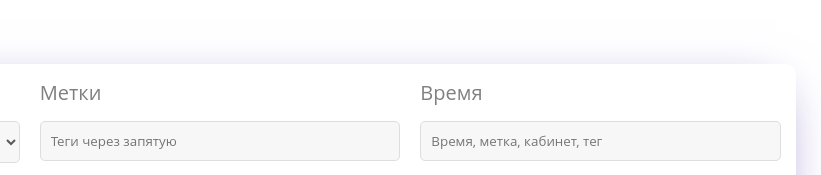
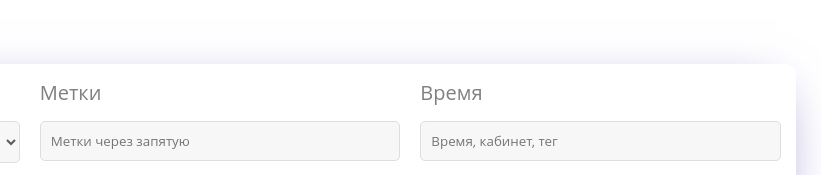
Before and after one commit to Git-I985/alishey-coursework, an Electron app: page index.html in a window 1280 px wide. Shown: the top 175 px of the page, 420-1241 px from the left. Drawn offline with Linux system fonts and the light colour scheme.

Commit message:
изменила подсказки

```diff
--- a/index.html
+++ b/index.html
@@ -33,13 +33,13 @@
               >Метки<input
                 type="text"
                 name="tags"
-                placeholder="Теги через запятую"
+                placeholder="Метки через запятую"
             /></label>
             <label
               >Время<input
                 type="text"
                 name="badge"
-                placeholder="Время, метка, кабинет, тег"
+                placeholder="Время, кабинет, тег"
             /></label>
           </div>
           <div class="responsive-block">
```
